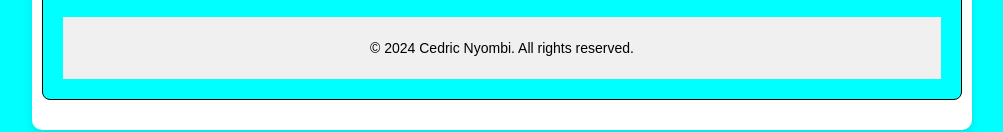
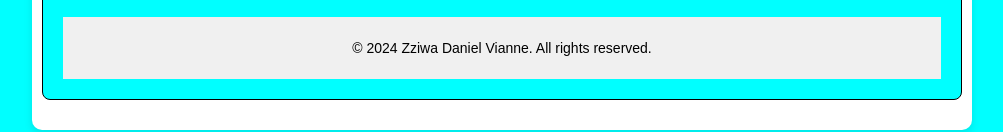
Before and after one commit to Viannedaniel/Vianne-Personal-Website, a plain HTML site: page index.html in a window 1280 px wide. Shown: the part 1531-1663 px from the top of the page, without its empty margins (138-1141 px from the left). Drawn offline with Linux system fonts and the light colour scheme.

Commit message:
index.html

```diff
--- a/index.html
+++ b/index.html
@@ -119,7 +119,7 @@
     </div>
 
 	  <footer>
-        <p>&copy; 2024 Cedric Nyombi. All rights reserved.</p>
+        <p>&copy; 2024 Zziwa Daniel Vianne. All rights reserved.</p>
     </footer>
 
 </body>
```
